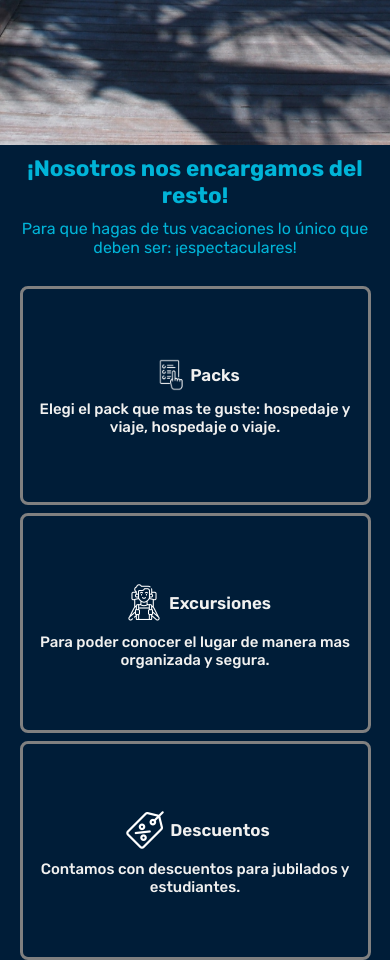
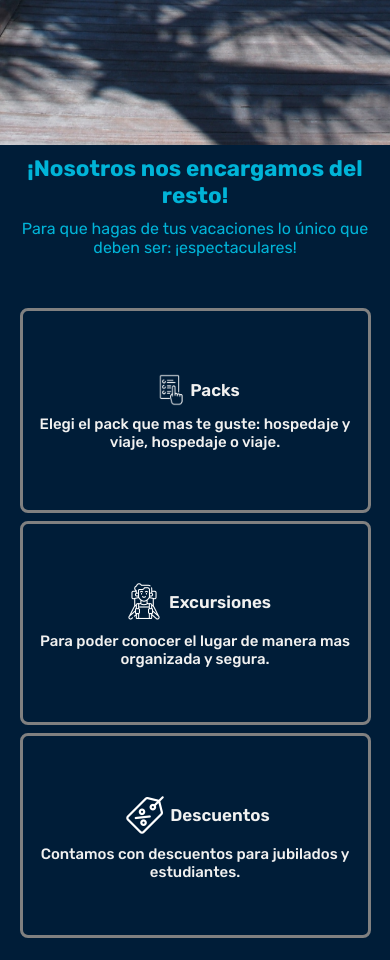
Before and after one commit to gabriel-1993/ProyectoIntegradorHtmlCss, a plain HTML site: page index.html in a window 390 px wide. Shown: the part 699-1659 px from the top of the page. Drawn offline with Linux system fonts and the light colour scheme.

Commit message:
responsiveBeneficios

```diff
--- a/assets/mediaqueries.css
+++ b/assets/mediaqueries.css
@@ -68,7 +68,7 @@
     text-align: center;
   }
   .beneficioscontenedor {
-    gap: 40px;
+    gap: 8px;
     flex-direction: column;
     width: 100%;
   }
@@ -76,8 +76,8 @@
     flex-direction: row;
     width: 90%;
     height: 24%;
-    padding: 10px;
-    gap: 10px;
+    padding: 8px;
+    gap: 5px;
   }
 
   .imgpack,
@@ -213,7 +213,7 @@
 
   .divcard {
     flex-direction: column;
-    height: 30%;
+    height: 28%;
     padding: 5px;
     gap: 5px;
   }
```
